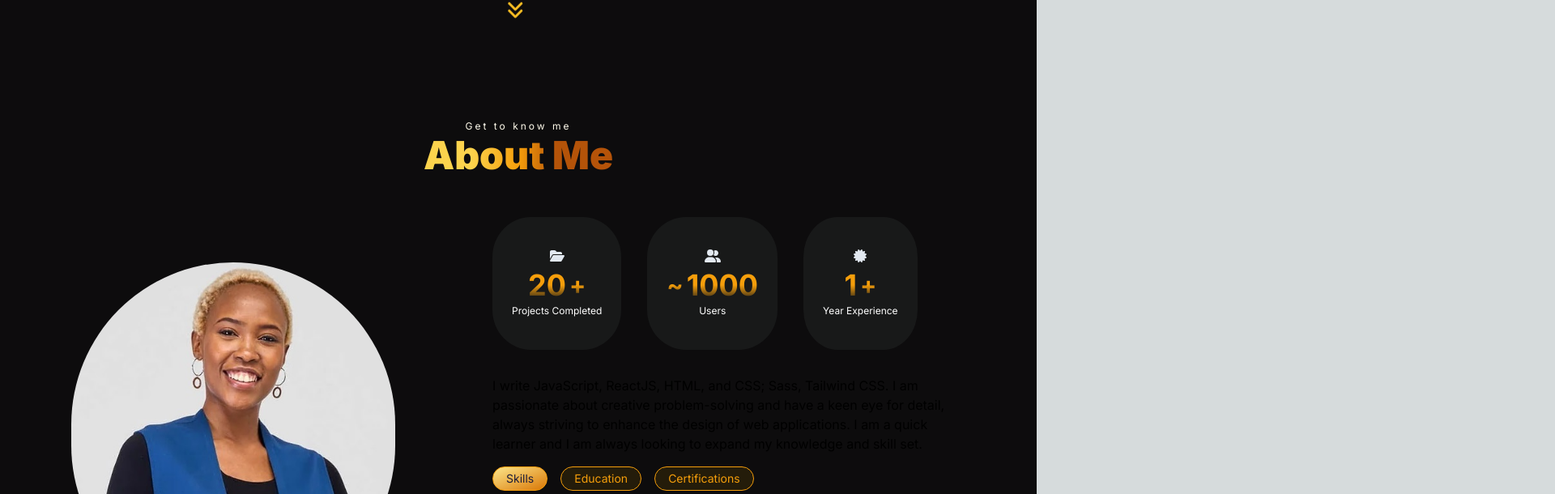
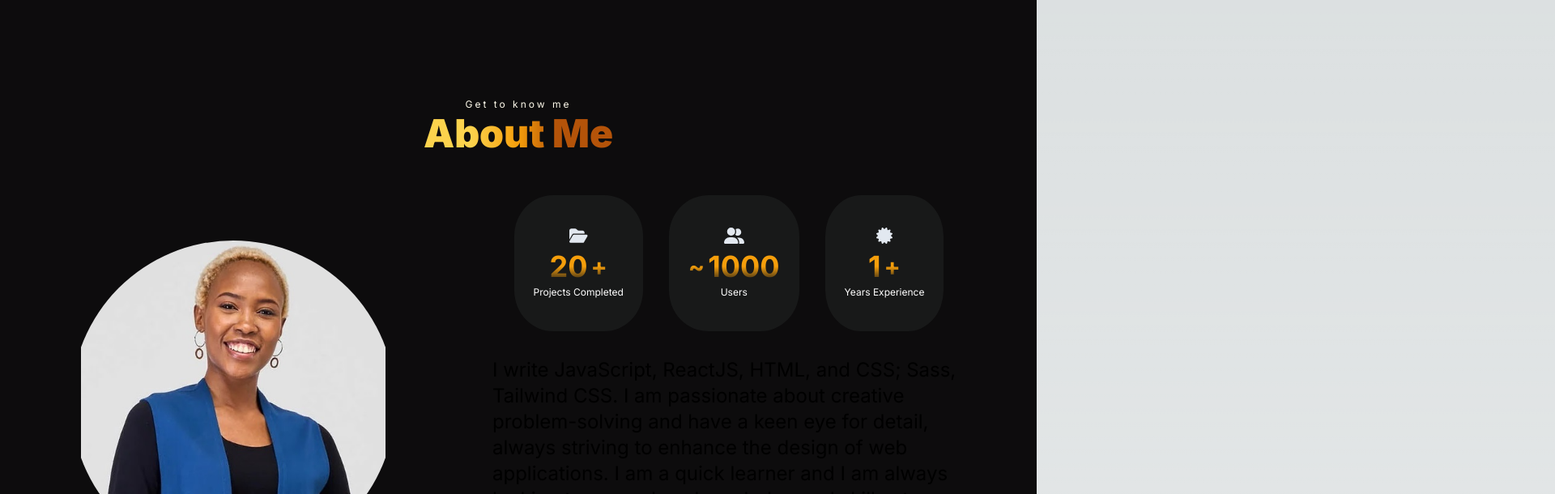
Before and after one commit to bridgitkanini/bridgitkanini-portfolio, a Next.js app: page / in a window 1280 px wide. Shown: the part 646-1256 px from the top of the page at 81% size, 1920 px wide, since content can reach past the window. Built offline with nearby package versions, Linux system fonts and the light colour scheme.

Commit message:
Added main page media queries

```diff
--- a/src/app/components/AboutSection.jsx
+++ b/src/app/components/AboutSection.jsx
@@ -10,7 +10,7 @@ const TAB_DATA = [
     title: "Skills",
     id: "skills",
     content: (
-      <ul className="list-disc grid grid-cols-2 gap-x-1 pl-2 text-sm">
+      <ul className="list-disc grid grid-cols-2 gap-x-8 sm:gap-x-1 pl-2 text-sm">
         <li>JavaScript</li>
         <li>React.js</li>
         <li>Next.js</li>
@@ -90,12 +90,15 @@ const AboutSection = () => {
   };
 
   return (
-    <section id="about" className="py-2 mx-auto px-8 mb-24 ">
-      <div className="relative flex flex-col items-center justify-center mt-16">
-        <span className="text-xs tracking-[.25em] text-amber-50 text-center -mb-2">
+    <section
+      id="about"
+      className="flex flex-col items-center justify-center py-2 mx-auto px-8 sm:mb-24 "
+    >
+      <div className="relative flex flex-col items-center justify-center mt-8 sm:mt-16">
+        <span className="text-xs tracking-[.25em] text-amber-50 text-center sm:-mb-2">
           Get to know me
         </span>
-        <h2 className="text-center text-transparent bg-clip-text bg-gradient-to-r from-amber-300 from-25% via-amber-500 via-50% to-amber-700 to-70% text-2xl sm:text-2xl lg:text-5xl lg:leading-normal font-black">
+        <h2 className="text-center text-transparent bg-clip-text bg-gradient-to-r from-amber-300 from-25% via-amber-500 via-50% to-amber-700 to-70% text-3xl sm:text-3xl lg:text-5xl lg:leading-normal font-black">
           About Me
         </h2>
       </div>
@@ -103,20 +106,20 @@ const AboutSection = () => {
         <Image
           src="/images/about-image02.png"
           alt="About Image"
-          width={400}
-          height={400}
-          className="rounded-full mt-20 md:ml-10"
+          width={300}
+          height={300}
+          className="rounded-full mt-20 md:ml-10 object-contain sm:w-[400px] sm:h-[400px] mx-auto"
         />
-        <div className="realtive md:mt-0 text-left flex flex-col h-full -ml-10 pr-10">
+        <div className="relative ml-8 md:mt-0 sm:text-left flex flex-col items-center justify-center h-full sm:-ml-10 pr-10">
           <AchievementsSection />
-          <p className="text-md lg:text-md ">
+          <p className="text-sm md:text-xl lg:text-2xl mx-auto ">
             I write JavaScript, ReactJS, HTML, and CSS; Sass, Tailwind CSS. I am
             passionate about creative problem-solving and have a keen eye for
             detail, always striving to enhance the design of web applications. I
             am a quick learner and I am always looking to expand my knowledge
             and skill set.
           </p>
-          <div className="flex flex-row justify-start py-4">
+          <div className="flex flex-row justify-start gap-1 py-4">
             <TabButton
               selectTab={() => handleTabChange("skills")}
               active={tab === "skills"}
@@ -143,16 +146,16 @@ const AboutSection = () => {
             {TAB_DATA.find((t) => t.id === tab).content}
           </div>
         </div>
-      </div>
-      <div className="ml-80 -mt-14">
+        <div className="ml-8 mt-5 sm:ml-80 sm:-mt-14">
           <Link
             href="/#contact"
-          className="absolute ml-72 mt-1 px-1 inline-block py-1 w-full sm:w-fit rounded-full bg-gradient-to-br from-amber-200 to-amber-600 hover:bg-amber-500 text-amber-400"
+            className="absolute sm:ml-72 sm:mt-1 px-1 inline-block py-1 sm:w-full w-fit rounded-full bg-gradient-to-br from-amber-200 to-amber-600 hover:bg-amber-500 text-amber-400"
           >
             <span className="block bg-[#241c0a] hover:tracking-widest transition-all ease-in-out duration-1000 rounded-full px-4 py-1 -mx-0.5 -my-0.5">
               Request resume
             </span>
           </Link>
+        </div>
       </div>
     </section>
   );
--- a/src/app/components/AchievementsSection.jsx
+++ b/src/app/components/AchievementsSection.jsx
@@ -27,7 +27,7 @@ const achievementsList = [
   },
   {
     icon: faCertificate,
-    metric: "Year Experience",
+    metric: "Years Experience",
     value: "1",
     postfix: "+",
   },
@@ -35,19 +35,19 @@ const achievementsList = [
 
 const AchievementsSection = () => {
   return (
-    <div className="xl:gap-16 sm:py-8 -mt-2">
-      <div className="rounded-md flex flex-col sm:flex-row items-center gap-8">
+    <div className="gap-4 xl:gap-16 py-2 sm:py-8 sm:-mt-2 mx-auto">
+      <div className="rounded-md flex flex-row items-center gap-2 sm:gap-8">
         {achievementsList.map((achievement, index) => (
           <div
             key={index}
-            className="flex flex-col items-center justify-center my-4 sm:my-0 bg-[#181919] py-10 px-2 rounded-[30%]"
+            className="flex flex-col items-center justify-center my-4 sm:my-0 bg-[#181919] sm:py-10 px-2 rounded-[30%]"
           >
             <div className="flex flex-col items-center justify-center mx-4 my-4 sm:my-0">
               <FontAwesomeIcon
                 icon={achievement.icon}
-                className="text-slate-200 mb-2"
+                className="text-slate-200 text-sm sm:text-xs md:text-xl mb-2"
               />
-              <h2 className="text-3xl font-bold flex flex-row items-center">
+              <h2 className="text-xl sm:text-2xl md:text-3xl font-bold flex flex-row items-center">
                 {achievement.prefix && (
                   <span className="mr-1 text-transparent bg-clip-text bg-gradient-to-b from-amber-500 from-50% to-[#181919]">
                     {achievement.prefix}
@@ -66,7 +66,7 @@ const AchievementsSection = () => {
                     })}
                   />
                 </div> */}
-                <div className="text-4xl font-bold text-transparent bg-clip-text bg-gradient-to-b from-amber-500 from-50% to-[#181919]">
+                <div className="text-2xl sm:text-3xl md:text-4xl font-bold text-transparent bg-clip-text bg-gradient-to-b from-amber-500 from-50% to-[#181919]">
                   {achievement.value}
                 </div>
 
--- a/src/app/components/EmailSection.jsx
+++ b/src/app/components/EmailSection.jsx
@@ -42,12 +42,12 @@ const EmailSection = () => {
   };
 
   return (
-    <section id="contact" className="py-12 pb-8 mt-24 mx-14">
+    <section id="contact" className="py-12 pb-8 mt-10 sm:mt-24 mx-14">
       <div className="relative flex flex-col items-center justify-center mt-8">
         <span className="text-xs tracking-[.5em] text-amber-50 text-center -mb-2">
           Get in touch
         </span>
-        <h2 className="text-center text-transparent bg-clip-text bg-gradient-to-r from-amber-300 from-25% via-amber-500 via-50% to-amber-700 to-70% text-2xl sm:text-2xl lg:text-5xl lg:leading-normal font-black">
+        <h2 className="text-center text-transparent bg-clip-text bg-gradient-to-r from-amber-300 from-25% via-amber-500 via-50% to-amber-700 to-70% text-3xl sm:text-3xl lg:text-5xl lg:leading-normal font-black">
           Contact Me
         </h2>
       </div>
@@ -77,7 +77,7 @@ const EmailSection = () => {
         </div>
         <div>
           {emailSubmitted ? (
-            <p className="text-green-500 text-sm mt-2">
+            <p className="text-amber-500 text-sm mt-2">
               Email sent successfully!
             </p>
           ) : (
--- a/src/app/components/Footer.jsx
+++ b/src/app/components/Footer.jsx
@@ -4,9 +4,9 @@ const Footer = () => {
   return (
     <footer className="footer bg-[#0d0c0d] border z-10 border-t-[#181919] border-l-transparent border-r-transparent border-b-transparent">
       <div className="container p-4 mt-4 flex justify-between">
-        <p className="text-slate-400">© Copyright 2024</p>
-        <span className="text-xs md:text-xs text-white font-normal">BKM-CODE</span>
-        <p className="text-slate-400">All rights reserved.</p>
+        <p className="text-xs sm:text-base text-slate-400">© Copyright 2024</p>
+        <span className="text-xs text-white font-normal">BKM-CODE</span>
+        <p className="text-xs sm:text-base text-slate-400">All rights reserved.</p>
       </div>
     </footer>
   );
--- a/src/app/components/HeroSection.jsx
+++ b/src/app/components/HeroSection.jsx
@@ -21,7 +21,7 @@ const HeroSection = () => {
           transition={{ duration: 0.5 }}
           className="col-span-8 place-self-center text-center sm:text-left justify-self-center"
         >
-          <h1 className="text-white mb-2 text-2xl sm:text-2xl lg:text-5xl lg:leading-normal font-extrabold">
+          <h1 className="text-white mb-2 text-2xl sm:text-2xl lg:text-3xl lg:leading-normal font-extrabold">
             <TypeAnimation
               sequence={[
                 "Bridgit Kanini",
@@ -45,7 +45,7 @@ const HeroSection = () => {
         <div>
           <Link
             href="/#contact"
-            className="text-center px-5 inline-block py-2 w-full sm:w-fit rounded-full mr-4 bg-gradient-to-br from-amber-200 to-amber-600 hover:tracking-widest transition-all ease-in-out duration-1000 text-black font-semibold"
+            className="text-center px-2 sm:px-5 inline-block py-2 w-full sm:w-fit rounded-full mr-4 bg-gradient-to-br from-amber-200 to-amber-600 hover:tracking-widest transition-all ease-in-out duration-1000 text-black font-semibold"
           >
             Hire Me
           </Link>
--- a/src/app/components/Layout.jsx
+++ b/src/app/components/Layout.jsx
@@ -3,7 +3,7 @@ import Footer from "./Footer";
 
 const Layout = ({ children }) => {
   return (
-    <div className="layout">
+    <div className="layout overflow-hidden">
       <Navbar />
       {children}
       <Footer />
--- a/src/app/components/Navbar.jsx
+++ b/src/app/components/Navbar.jsx
@@ -32,9 +32,9 @@ const Navbar = () => {
   const [navbarOpen, setNavbarOpen] = useState(false);
 
   return (
-    <nav className="fixed top-0 left-0 right-0 z-10 text-white bg-[#0d0c0d] bg-opacity-100">
+    <nav className="hidden sm:block fixed justify-between sm:top-0 sm:left-0 sm:right-0 z-10 text-white bg-[#0d0c0d] bg-opacity-100 0verflow-hidden">
       <div className="flex justify-between items-center px-4 py-2 md:container md:py-4">
-        <Link href={"/"} className="text-xs md:text-xs font-normal md:ml-16">
+        <Link href={"/"} className="hidden sm:block text-xs md:text-xs font-normal md:ml-16">
           BKM-CODE
         </Link>
         <div className="hidden md:flex">
--- a/src/app/components/ProjectCard.jsx
+++ b/src/app/components/ProjectCard.jsx
@@ -10,12 +10,12 @@ const ProjectCard = ({
   techStack,
 }) => {
   return (
-    <div className="grid grid-cols-2 gap-4">
+    <div className="grid sm:grid-cols-2 gap-4">
       <div
         className="h-80 md:h-96 rounded-xl relative group"
         style={{ background: `url(${imgUrl})`, backgroundSize: "cover" }}
       ></div>
-      <div className="rounded-b-xl mt-3 bg-[#181818]py-6 px-4 pt-10">
+      <div className="rounded-b-xl mt-3 bg-[#181818] py-6 px-4 sm:pt-10">
         <h5 className="text-amber-500 text-2xl font-bold mb-2">{title}</h5>
         <p className="py-4">{description}</p>
         <div className="flex flex-row gap-2 py-4">
@@ -38,7 +38,7 @@ const ProjectCard = ({
             ))}
           </div>
         </div>
-        <div className="flex flex-row gap-4">
+        <div className="flex flex-row gap-4 text-sm sm:text-xl">
           <Link
             href={previewUrl}
             target="_blank"
--- a/src/app/components/ProjectsSection.jsx
+++ b/src/app/components/ProjectsSection.jsx
@@ -25,12 +25,12 @@ const ProjectsSection = () => {
   };
 
   return (
-    <section id="projects" className="xl:gap-16 sm:py-16 xl:px-16 mt-64">
+    <section id="projects" className="xl:gap-16 sm:py-16 xl:px-16 mt-40 sm:mt-64">
       <div className="relative flex flex-col items-center justify-center mt-16">
         <span className="text-xs tracking-[.5em] text-amber-50 text-center -mb-2">
           My work
         </span>
-        <h2 className="text-center text-transparent bg-clip-text bg-gradient-to-r from-amber-300 from-25% via-amber-500 via-50% to-amber-700 to-70% text-2xl sm:text-2xl lg:text-5xl lg:leading-normal font-black">
+        <h2 className="text-center text-transparent bg-clip-text bg-gradient-to-r from-amber-300 from-25% via-amber-500 via-50% to-amber-700 to-70% text-3xl sm:text-3xl lg:text-5xl lg:leading-normal font-black">
           What I have Done
         </h2>
       </div>
@@ -80,7 +80,7 @@ const ProjectsSection = () => {
       <div className="flex justify-center">
         <Link
           href="/allprojects"
-          className="mt-8 text-xl px-20 inline-block py-2 w-full sm:w-fit rounded-full mr-4 bg-gradient-to-br from-amber-200 to-amber-600 hover:tracking-widest transition-all ease-in-out duration-1000 text-black"
+          className="mt-8 text-sm sm:text-xl px-20 inline-block py-2 w-fit sm:w-full rounded-full mr-4 bg-gradient-to-br from-amber-200 to-amber-600 hover:tracking-widest transition-all ease-in-out duration-1000 text-black"
         >
           Checkout More Projects
         </Link>
--- a/src/app/components/SkillsSection.jsx
+++ b/src/app/components/SkillsSection.jsx
@@ -2,7 +2,7 @@ import React from "react";
 
 const SkillsSection = () => {
   return (
-    <section id="skills" className="xl:gap-16 sm:py-16 xl:px-16 mb-40">
+    <section id="skills" className="hidden sm:block xl:gap-16 sm:py-16 xl:px-16 mb-40">
       <div className="relative flex flex-col items-center justify-center">
         <span className="text-xs tracking-[.25em] text-amber-50 text-center -mb-2">
           Technologies
--- a/src/app/page.js
+++ b/src/app/page.js
@@ -7,7 +7,7 @@ import EmailSection from "./components/EmailSection";
 
 export default function Home() {
   return (
-    <div className="bg-[#0d0c0d]">
+    <div className="bg-[#0d0c0d] overflow-hidden">
       <div className="md:container md:mx-auto overflow-hidden">
         <Navbar />
         <HeroSection />
```
Lines whose indentation alone changed are shown as unchanged.
